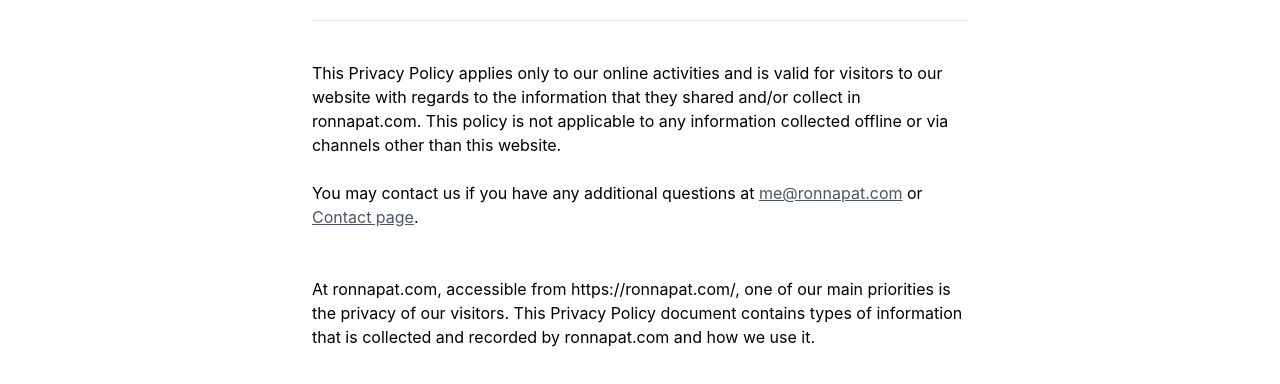
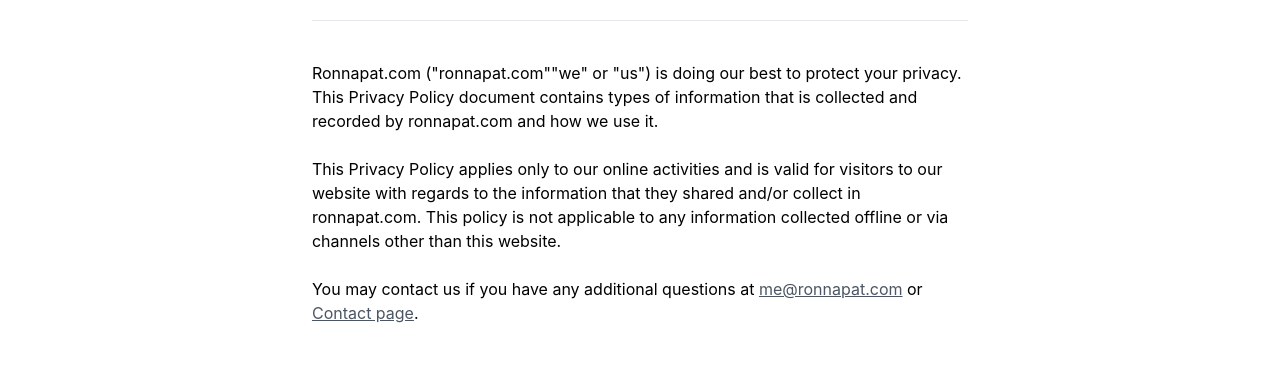
Before and after one commit to ronnapatp/ronnapat.com, a Next.js app: page /en-us/privacy in a window 1280 px wide. Shown: the part 194-578 px from the top of the page. Built offline with nearby package versions, Linux system fonts and the light colour scheme; no server answers.

Commit message:
Update privacy

```diff
--- a/components/privacy.js
+++ b/components/privacy.js
@@ -8,6 +8,9 @@ export default function () {
           <p>Last update : {update}</p>
           <hr className="mt-5" />
           <div className="mt-10 dark:text-white">
+            Ronnapat.com ("ronnapat.com""we" or "us") is doing our best to protect your privacy. This Privacy Policy document contains types of information that is collected and recorded by ronnapat.com and how we use it.
+            <br />
+            <br />
             This Privacy Policy applies only to our online activities and is
             valid for visitors to our website with regards to the information
             that they shared and/or collect in ronnapat.com. This policy is not
@@ -24,13 +27,6 @@ export default function () {
               Contact page
             </a>
             .
-            <br />
-            <br />
-            <br />
-            At ronnapat.com, accessible from https://ronnapat.com/, one of our
-            main priorities is the privacy of our visitors. This Privacy Policy
-            document contains types of information that is collected and
-            recorded by ronnapat.com and how we use it.
           </div>
           <div className="mt-14" id="cookie">
             <h2>
```
